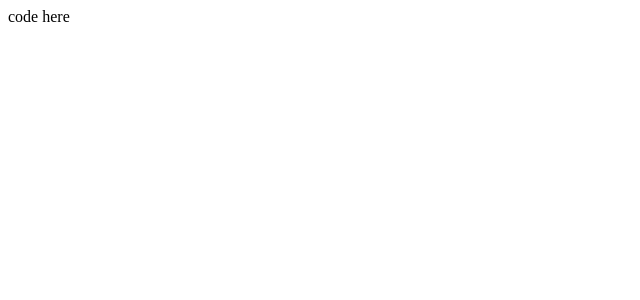
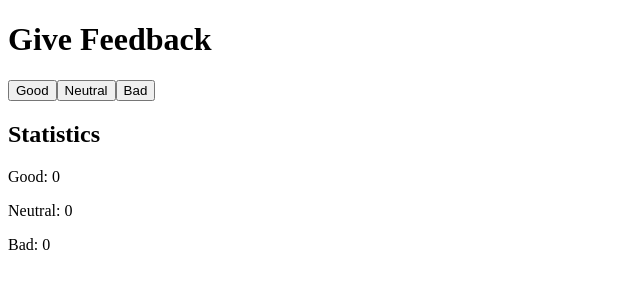
Before and after one commit to Orleann/Course, a React (Vite) app in the folder part1/: page / in a window 1280 px wide. Shown: the top 300 px of the page, without its empty margins (0-640 px from the left). Built offline with nearby package versions, Linux system fonts and the light colour scheme.

Commit message:
Step1 done

```diff
--- a/part1/src/App.jsx
+++ b/part1/src/App.jsx
@@ -1,16 +1,36 @@
-import { useState } from 'react'
+import React, { useState } from 'react';
 
 const App = () => {
-  // save clicks of each button to its own state
-  const [good, setGood] = useState(0)
-  const [neutral, setNeutral] = useState(0)
-  const [bad, setBad] = useState(0)
+  // State variables to store counts for good, neutral, and bad feedback
+  const [good, setGood] = useState(0);
+  const [neutral, setNeutral] = useState(0);
+  const [bad, setBad] = useState(0);
+
+  const handleGoodFeedback = () => {
+    setGood(good + 1);
+  };
+
+  const handleNeutralFeedback = () => {
+    setNeutral(neutral + 1);
+  };
+
+  const handleBadFeedback = () => {
+    setBad(bad + 1);
+  };
 
   return (
     <div>
-      code here
+      <h1>Give Feedback</h1>
+      <button onClick={handleGoodFeedback}>Good</button>
+      <button onClick={handleNeutralFeedback}>Neutral</button>
+      <button onClick={handleBadFeedback}>Bad</button>
+
+      <h2>Statistics</h2>
+      <p>Good: {good}</p>
+      <p>Neutral: {neutral}</p>
+      <p>Bad: {bad}</p>
     </div>
-  )
-}
+  );
+};
 
-export default App
+export default App;
```
